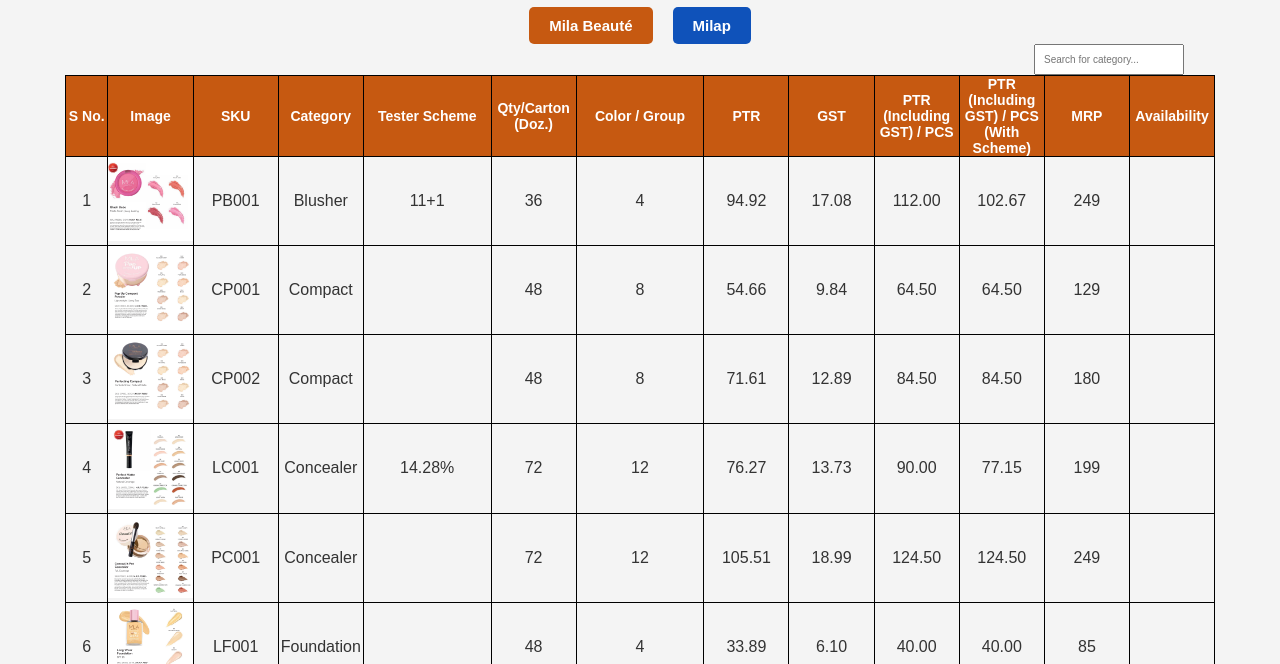
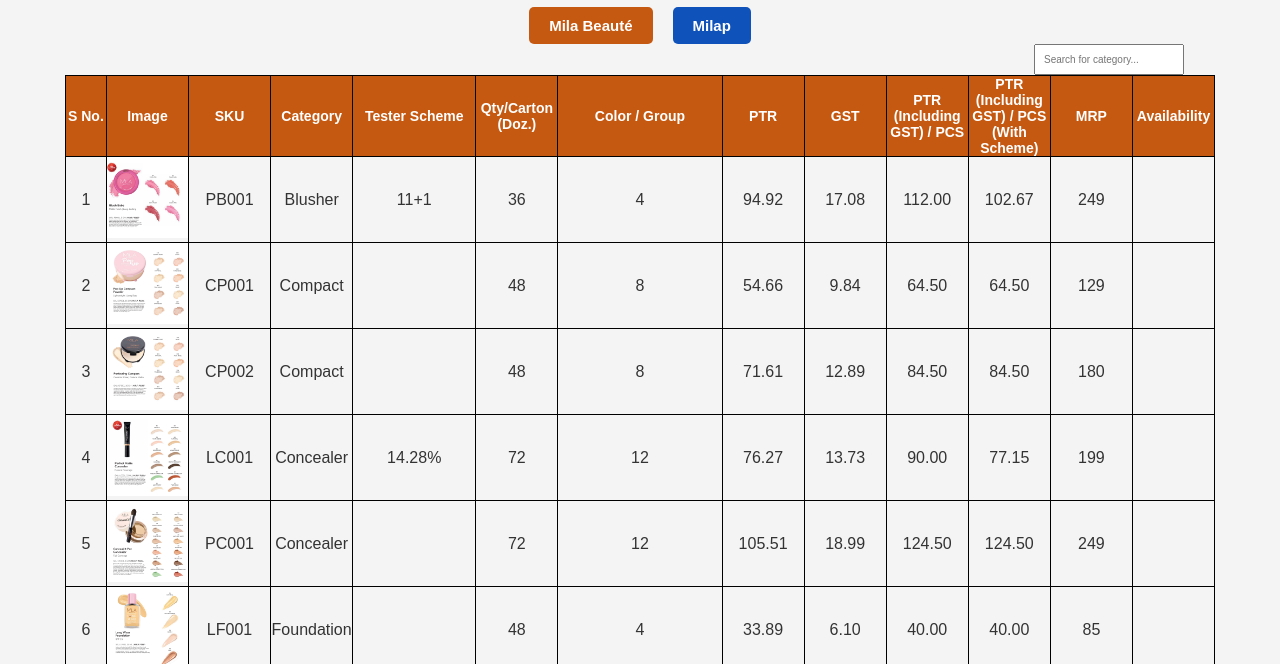
Before and after one commit to Raj1411/Price-List, a plain HTML site: page index.html in a window 1280 px wide. Shown: the part 136-800 px from the top of the page. Drawn offline with Linux system fonts and the light colour scheme.

Commit message:
index.html

```diff
--- a/index.html
+++ b/index.html
@@ -200,7 +200,7 @@
             width: 10%;
         }
         .variant-col {
-            width: 15%
+            width: 20%
         }
         .tester-col {
             width: 15%
```
